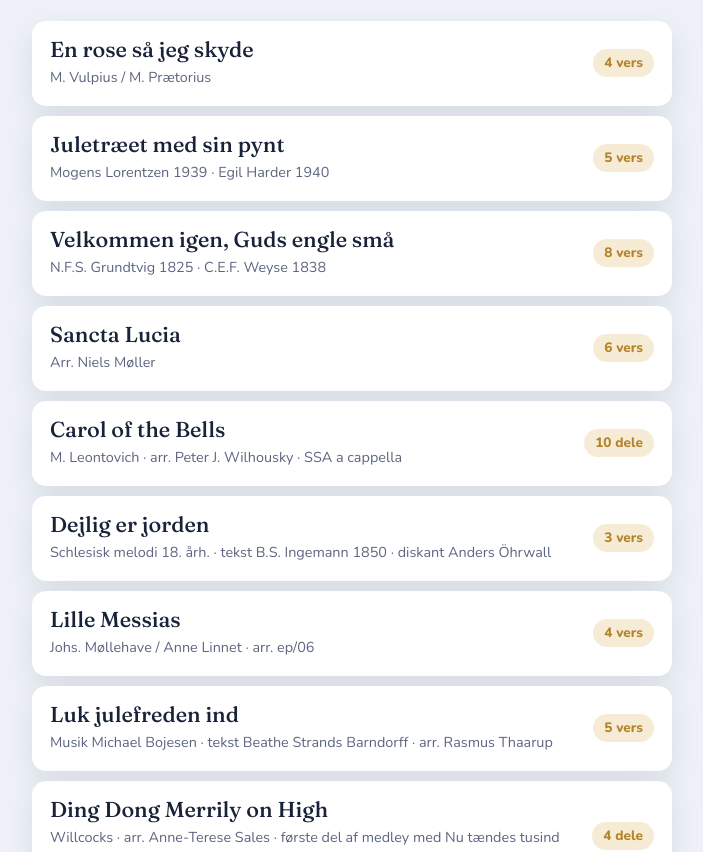
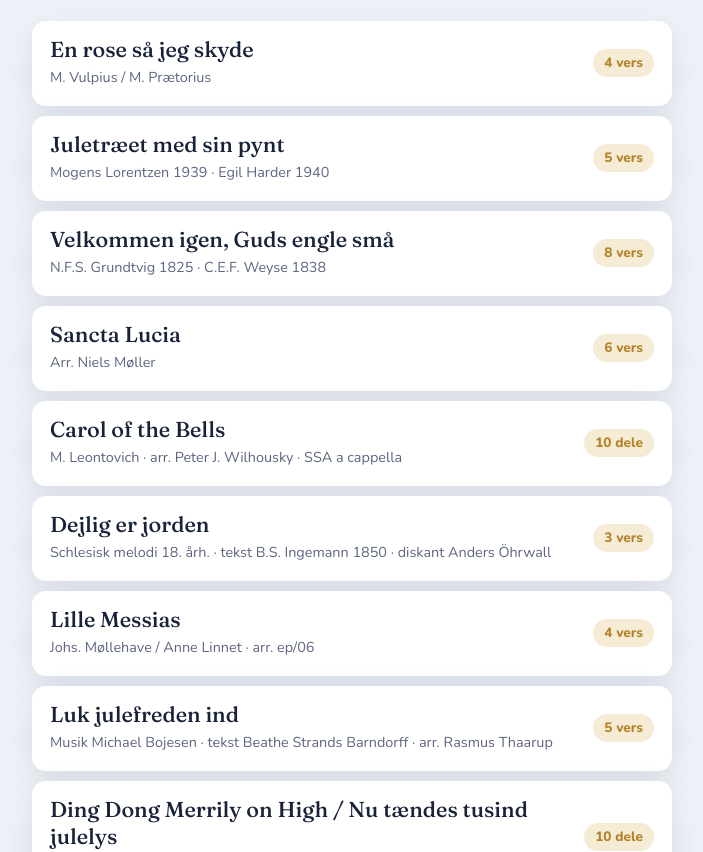
Before and after one commit to lindsteen/sanglektier, a plain HTML site: page index.html in a window 1280 px wide. Shown: the part 114-966 px from the top of the page, without its empty margins (288-991 px from the left). Drawn offline with nearby package versions, Linux system fonts and the light colour scheme.

Commit message:
Saml Ding Dong Merrily on High og Nu tændes tusind julelys til én sang som på arket
Co-Authored-By: Claude Opus 5.5 <noreply@anthropic.com>

```diff
--- a/index.html
+++ b/index.html
@@ -274,47 +274,40 @@ const SONGS = [
     voices: [{ k: "S", name: "Sopran", tag: "S" }, { k: "A", name: "Alt", tag: "A" }, { k: "D", name: "Diskant", tag: "Disk." }],
   },
   {
-    id: "ding-dong", title: "Ding Dong Merrily on High", credit: "Willcocks · arr. Anne-Terese Sales · første del af medley med Nu tændes tusind julelys",
+    id: "ding-dong", title: "Ding Dong Merrily on High / Nu tændes tusind julelys", credit: "Willcocks · arr. Anne-Terese Sales · medley for SSAA og harpe",
     unit: "Del",
-    voices: [{ k: "S1", name: "Sopran 1", tag: "S1" }, { k: "S2", name: "Sopran 2", tag: "S2" }, { k: "A", name: "Alt", tag: "Alt" }],
+    voices: [{ k: "SOL", name: "Solist", tag: "Solo" }, { k: "S1", name: "Sopran 1", tag: "S1" }, { k: "S2", name: "Sopran 2", tag: "S2" }, { k: "A1", name: "Alt 1", tag: "A1" }, { k: "A2", name: "Alt 2", tag: "A2" }],
     sections: [
       { label: "Del 1", takt: "Takt 1–7 · vers 1", lines: [
         { t: "Ding dong, merrily on high,", v: ["S1"] },
-        { t: "in heav'n the bells are ringing.", v: ["S1", "S2", "A"] },
+        { t: "in heav'n the bells are ringing.", v: ["S1", "S2", "A1", "A2"] },
         { t: "Ding dong, verily the sky", v: ["S1"] },
-        { t: "is riv'n the angels singing:", v: ["S1", "S2", "A"] },
+        { t: "is riv'n the angels singing:", v: ["S1", "S2", "A1", "A2"] },
       ] },
       { label: "Del 2", takt: "Takt 8–15 · Gloria (efter hvert vers)", lines: [
         { t: "Glo-o-o-o-ria, Hosanna in excelsis!", v: ["S1"] },
-        { t: "Hosanna! Hosanna! Hosanna! Hosanna! Hosanna!", v: ["S2", "A"] },
-        { t: "Hosanna, Hosanna in excelsis!", v: ["S2", "A"] },
+        { t: "Hosanna! Hosanna! Hosanna! Hosanna! Hosanna!", v: ["S2", "A1", "A2"] },
+        { t: "Hosanna, Hosanna in excelsis!", v: ["S2", "A1", "A2"] },
       ] },
       { label: "Del 3", takt: "Takt 1–7 · vers 2", lines: [
         { t: "E'en so here below, below,", v: ["S1"] },
-        { t: "let steeple bells be swungen!", v: ["S1", "S2", "A"] },
+        { t: "let steeple bells be swungen!", v: ["S1", "S2", "A1", "A2"] },
         { t: "And ee-o-ee-o-ee-o", v: ["S1"] },
-        { t: "by priest and people sungen!", v: ["S1", "S2", "A"] },
+        { t: "by priest and people sungen!", v: ["S1", "S2", "A1", "A2"] },
         { t: "(derefter Gloria igen, del 2)", v: [] },
       ] },
       { label: "Del 4", takt: "Takt 1–7 · vers 3", lines: [
         { t: "Pray you dutifully prime,", v: ["S1"] },
-        { t: "your matin chime, ye ringers,", v: ["S1", "S2", "A"] },
+        { t: "your matin chime, ye ringers,", v: ["S1", "S2", "A1", "A2"] },
         { t: "may you beautifully rime", v: ["S1"] },
-        { t: "your evetime song, ye singers!", v: ["S1", "S2", "A"] },
-        { t: "(derefter Gloria igen, del 2, med 3. slutning: \u201dsanna in excelsis!\u201d \u2013 og videre i Nu tændes tusind julelys)", v: [] },
+        { t: "your evetime song, ye singers!", v: ["S1", "S2", "A1", "A2"] },
+        { t: "(derefter Gloria igen, del 2, med 3. slutning: \u201dsanna in excelsis!\u201d \u2013 og videre til Nu tændes tusind julelys, del 5)", v: [] },
       ] },
-    ],
-  },
-  {
-    id: "nu-taendes", title: "Nu tændes tusind julelys", credit: "For SSAA og harpe · arr. Anne-Terese Sales · anden del af medley efter Ding Dong",
-    unit: "Del",
-    voices: [{ k: "SOL", name: "Solist", tag: "Solo" }, { k: "S1", name: "Sopran 1", tag: "S1" }, { k: "S2", name: "Sopran 2", tag: "S2" }, { k: "A1", name: "Alt 1", tag: "A1" }, { k: "A2", name: "Alt 2", tag: "A2" }],
-    sections: [
-      { label: "Del 1", takt: "Takt 17–26 · roligt tempo", lines: [
+      { label: "Del 5", takt: "Takt 17–26 · roligt tempo", lines: [
         { t: "Ding… Ding… Ding…", v: ["S1", "S2"] },
         { t: "Dong… Dong… Dong…", v: ["A1", "A2"] },
       ] },
-      { label: "Del 2", takt: "Takt 25–39 · vers 1 (solist el. 5. klasser)", lines: [
+      { label: "Del 6", takt: "Takt 25–39 · vers 1 (solist el. 5. klasser)", lines: [
         { t: "Nu tændes tusind julelys", v: ["SOL"] },
         { t: "på jorden mørk og rund,", v: ["SOL"] },
         { t: "Ding, Ding / Dong, Dong (under solisten)", v: ["S1", "S2", "A1", "A2"] },
@@ -323,7 +316,7 @@ const SONGS = [
         { t: "mmm, Glo-o-o-ria, dybblå grund.", v: ["S1", "S2"] },
         { t: "Ding, ding dong, dybblå grund.", v: ["A1", "A2"] },
       ] },
-      { label: "Del 3", takt: "Takt 25–39 · vers 2 (gentagelse)", lines: [
+      { label: "Del 7", takt: "Takt 25–39 · vers 2 (gentagelse)", lines: [
         { t: "Over by og land i nat", v: ["SOL"] },
         { t: "går julens glade bud,", v: ["SOL"] },
         { t: "Ding, Ding / Dong, Dong (under solisten)", v: ["S1", "S2", "A1", "A2"] },
@@ -334,7 +327,7 @@ const SONGS = [
         { t: "Og", v: ["SOL"] },
         { t: "a, Ho- / ng, Ho- (2. slutning)", v: ["S1", "S2", "A1", "A2"] },
       ] },
-      { label: "Del 4", takt: "Takt 40–49", lines: [
+      { label: "Del 8", takt: "Takt 40–49", lines: [
         { t: "Glo-o-o-o-ria, Hosanna in excelsis!", v: ["SOL"] },
         { t: "sanna in excelsis!", v: ["S1", "S2", "A1", "A2"] },
         { t: "Du stjerne over Bethlehem,", v: ["S1", "S2", "A1", "A2"] },
@@ -342,13 +335,13 @@ const SONGS = [
         { t: "oplyse alt med håb og fred,", v: ["S1", "S2", "A1", "A2"] },
         { t: "så kærligheden ses.", v: ["S1", "S2", "A1", "A2"] },
       ] },
-      { label: "Del 5", takt: "Takt 50–58 · dolce", lines: [
+      { label: "Del 9", takt: "Takt 50–58 · dolce", lines: [
         { t: "Lad hvert et hjerte koldt og mørkt", v: ["S1", "S2", "A1", "A2"] },
         { t: "se strålen mild og blid,", v: ["S1", "S2", "A1", "A2"] },
         { t: "en stråle af Guds kærlighed", v: ["SOL", "S1", "S2", "A1", "A2"] },
         { t: "I signed juletid.", v: ["SOL"] },
       ] },
-      { label: "Del 6", takt: "Takt 58–63 · slut", lines: [
+      { label: "Del 10", takt: "Takt 58–63 · slut", lines: [
         { t: "Ding… Ding… Ding…", v: ["S1", "S2"] },
         { t: "Dong… Dong…", v: ["A1", "A2"] },
         { t: "Hosanna in excelsis!", v: ["SOL", "S1", "S2", "A1", "A2"] },
```
